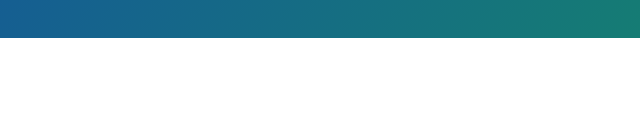
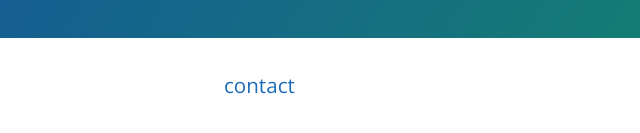
Before and after one commit to pouloum/static, a plain HTML site: page index.html in a window 1280 px wide. Shown: the part 279-412 px from the top of the page, 0-640 px from the left. Drawn offline with nearby package versions, Linux system fonts and the light colour scheme.

Commit message:
Update index.html

```diff
--- a/index.html
+++ b/index.html
@@ -16,8 +16,7 @@
     </section>
 
     <section class="main-content">
-      <h3>
-
+      <h3><a mailto:contact@streamvalue.com>contact</a></h3>
 
     </section>
 
```
